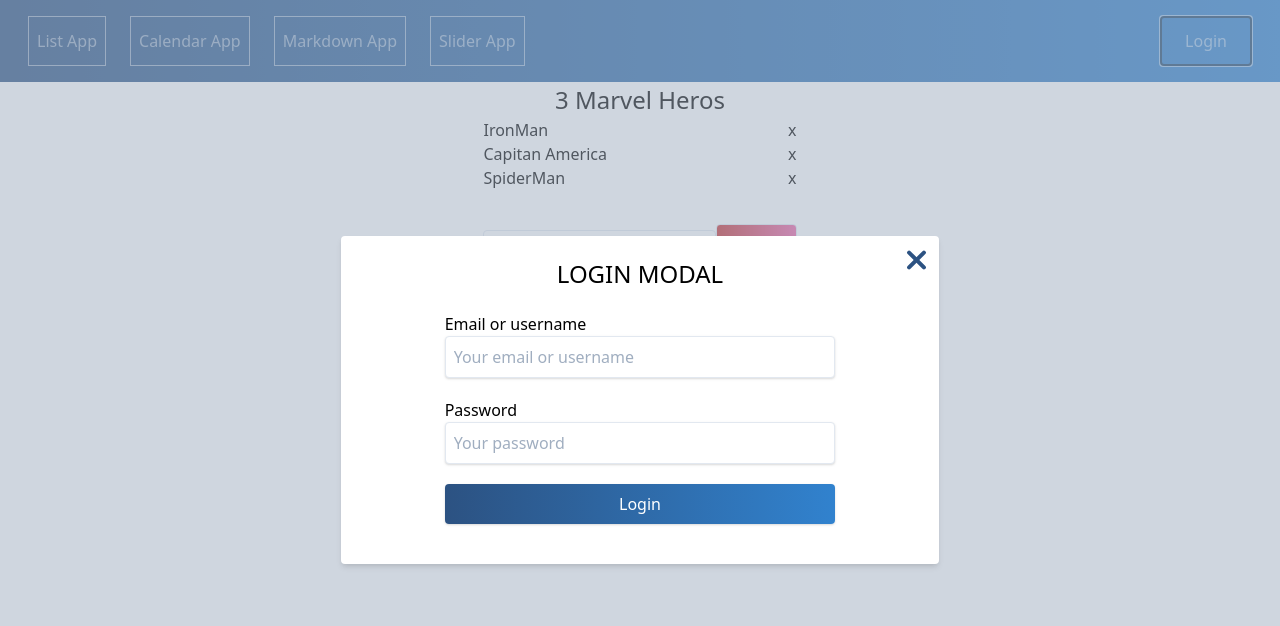
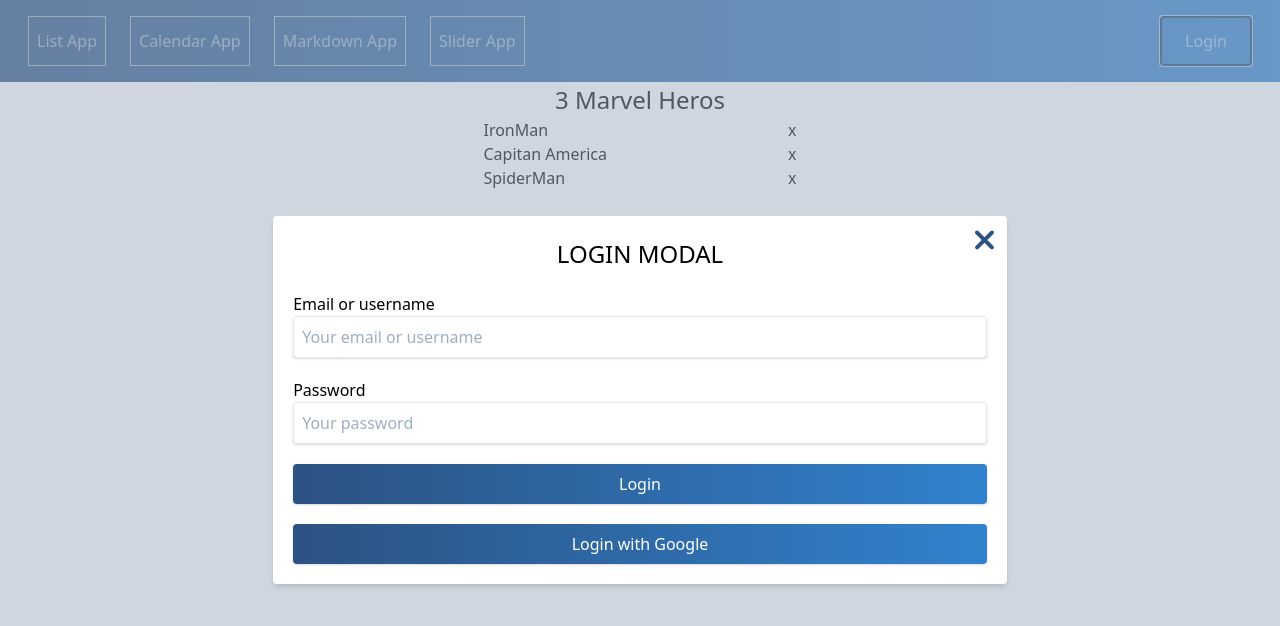
Before and after one commit to Arestmo/vue-3-multiapp, a Vue app: page / in a window 1280 px wide. Both pictures are taken after a click on the button "Login". Shown: the top 626 px of the page. Built offline with nearby package versions, Linux system fonts and the light colour scheme; no server answers.

Commit message:
Add login with google

```diff
--- a/src/components/LoginModal.vue
+++ b/src/components/LoginModal.vue
@@ -15,7 +15,7 @@
         </div>
 
         <h1 class="text-2xl w-full text-center">LOGIN MODAL</h1>
-        <form @submit.prevent="submitLogin">
+        <form @submit.prevent="submitLogin" class="w-full">
           <div class="modal-container-row">
             <label>Email or username</label>
             <input
@@ -43,6 +43,14 @@
             </button>
           </div>
         </form>
+
+        <div class="flex justify-between w-full">
+          <button
+              @click="loginWithGoogle"
+              class="w-full rounded shadow bg-gradient-to-r from-blue-800 to-blue-600 text-white py-2 ">Login with
+            Google
+          </button>
+        </div>
       </div>
     </div>
   </div>
@@ -77,6 +85,13 @@ export default {
           });
       console.log(this.form)
 
+    },
+
+    loginWithGoogle() {
+      const provider = new firebase.auth.GoogleAuthProvider();
+      firebase.auth().signInWithPopup(provider).then(()=> {
+        this.$emit('close-login-modal');
+      });
     }
   }
 }
```
